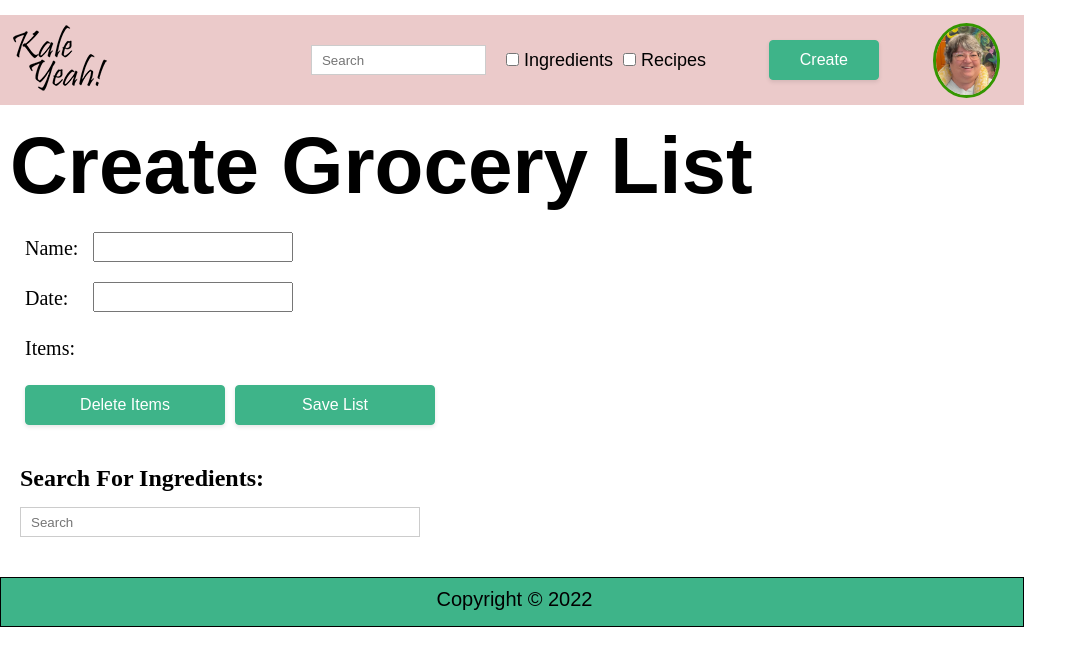
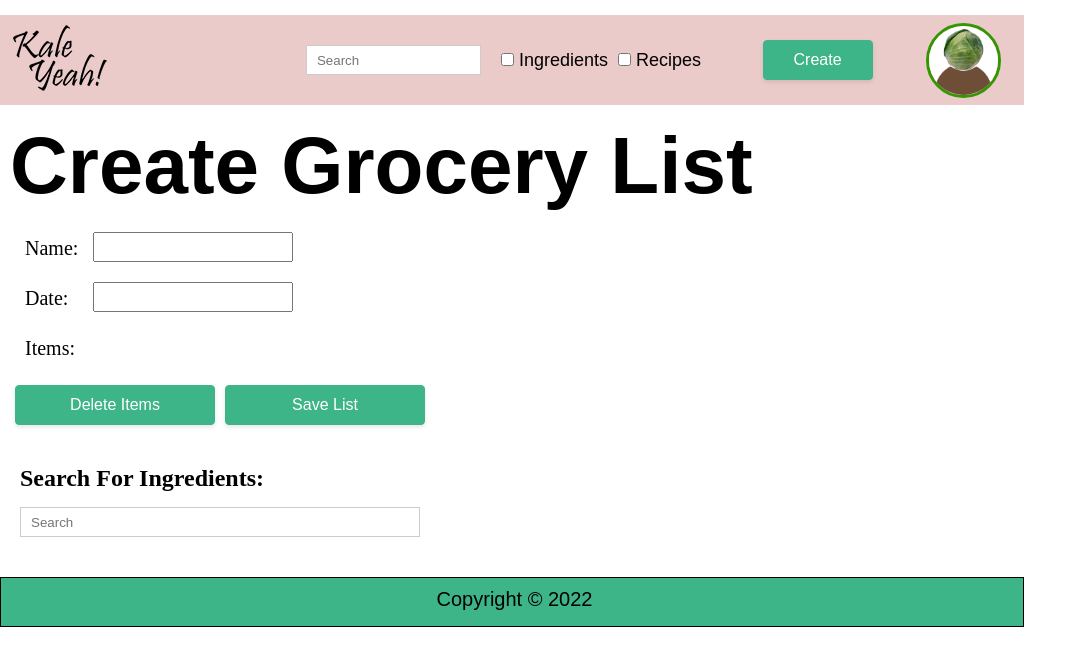
Before and after one commit to April-2022-LC-LiftOff/kale-yeah-web, a React (Create React App) app: page /create-list in a window 1280 px wide. Shown: the top 666 px of the page, without its empty margins (0-1087 px from the left). Built offline with nearby package versions, Linux system fonts and the light colour scheme.

Commit message:
create-list checkboxes rendering, also cabbage head

```diff
--- a/src/components/CreateGroceryListPage/CreateGroceryListPage.css
+++ b/src/components/CreateGroceryListPage/CreateGroceryListPage.css
@@ -41,8 +41,10 @@
 
 .list-items {
     display: flex;
-    flex-direction: column;
-    margin-left: 10px
+    flex-direction: row;
+    margin-left: 10px;
+    flex-wrap: wrap;
+    max-width: 1024px;
 }
 
 .list-btns {
@@ -116,3 +118,17 @@
     box-shadow: rgba(0, 0, 0, .15) 0 3px 9px 0;
     transform: translateY(-2px);
 }
+
+.items {
+    margin-left: 20px;
+}
+
+.item-checks {
+    margin-left: 15px;
+    margin-top: 20px;
+    font-size: 18px;
+}
+
+.item-checks input {
+    margin-right: 5px
+}
--- a/src/components/CreateGroceryListPage/CreateGroceryListPage.js
+++ b/src/components/CreateGroceryListPage/CreateGroceryListPage.js
@@ -13,12 +13,12 @@ const CreateGroceryListPage = () => {
   const [items, setItems] = useState([]);
 
     const renderComponents = () => {
-      let key = 1;
       data.map((item) => {
         const name = item.name.charAt(0).toUpperCase() + item.name.slice(1);
+        const id = item.id
         const renderComponent = () => {
           return (
-            <div key={key} className='ingredient-component'>
+            <div key={id} className='ingredient-component'>
               <h2>{name}</h2>
               <img className="ingredient-img" src={Image} alt={name}></img>
               <p>Price: ${Math.floor(Math.random()*10)}.{Math.floor(Math.random()*10)}{Math.floor(Math.random()*10)}</p>
@@ -26,7 +26,10 @@ const CreateGroceryListPage = () => {
 
               <div id='ing-btn'>
                 <button
-                onClick={addItem({name})}
+                onClick={() => {
+                  const newItem = {name: `${name}`, key: `${id}`};
+                  setItems([...items, newItem])
+                }}
                 value={name}>
                 Add to List
                 </button>
@@ -35,12 +38,7 @@ const CreateGroceryListPage = () => {
           )
         }
         components.push(renderComponent());
-        key = key + 1;
       })
-    }
-
-    const addItem = (item) => {
-      setItems(items => [...items, item])
     }
 
     const handleSubmit = async (e) => {
@@ -51,7 +49,6 @@ const CreateGroceryListPage = () => {
     };
 
     renderComponents();
-    console.log(items);
 
 
   return (
@@ -73,22 +70,18 @@ const CreateGroceryListPage = () => {
           </div>
       </div>
 
+      <div className='items'><p>Items:</p></div>
       <div className='list-items'>
 
-        <div className='items'><p>Items:</p></div>
-
-        {/* {(() => {
-          if (items > 0) {
-            items.map((item) => {
-              return <label className='item-checks'>
-              <input
-              type='checkbox'
-               />
-              {item}
+        {items.map((item) => {
+          return <label key={item.key} className='item-checks'>
+          <input
+          type='checkbox'
+           />
+          {item.name}
           </label>
-            })
-          }
-        })} */}
+        })}
+      </div>
 
         <div className='list-btns'>
 
@@ -105,7 +98,7 @@ const CreateGroceryListPage = () => {
             </div>
 
         </div>
-      </div>
+
 
 
       <h2 className='h2'>Search For Ingredients:</h2>
--- a/src/components/HeaderBar/ProfileImage.js
+++ b/src/components/HeaderBar/ProfileImage.js
@@ -1,6 +1,6 @@
 import './ProfileImage.css'
 import React, {useContext } from "react";
-const Sheila = require('../../images/sheila.jpg')
+const Cabbage = require('../../images/cabbagehead.png')
 import { Context } from '../../Context';
 
 const ProfileImage = (props) => {
@@ -10,7 +10,7 @@ const ProfileImage = (props) => {
   return (
     <div className='profile-container'>
         <p><a href={`/profile/${regUsername}`}>{regUsername}</a></p>
-        <img src={Sheila} className='profile-image' alt='This is a profile picture' />
+        <img src={Cabbage} className='profile-image' alt='This is a profile picture' />
 
         {/* both these need to link back to profile page */}
     </div>
```
Also changed, not shown: src/images/cabbagehead.png (added), src/images/sheila.jpg (deleted).
